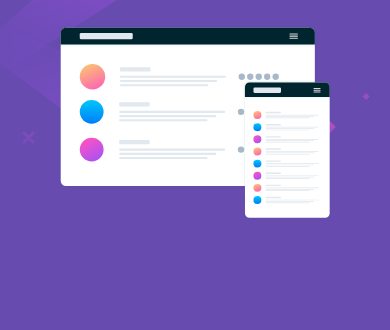
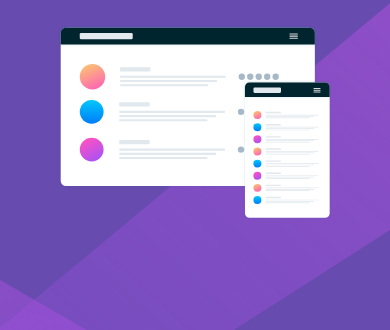
Before and after one commit to chakradhar32/huddle-landing-page-with-single-introductory-section-master, a plain HTML site: page index.html in a window 390 px wide. Shown: the part 83-413 px from the top of the page. Drawn offline with nearby package versions, Linux system fonts and the light colour scheme; a web font is replaced by a local one.

Commit message:
make background image responsive

```diff
--- a/styles.css
+++ b/styles.css
@@ -21,7 +21,7 @@ body {
     background-color: var(--violet);
     background-repeat: no-repeat;
     background-attachment: fixed;
-    background-size: contain;
+    background-size: cover;
     font-family:"Open Sans";
   }
   .main-container{
@@ -100,4 +100,7 @@ body {
       justify-content: center;
       padding:0;
     }
+    body{
+      background-image:url("images/bg-mobile.svg");
+    }
   }
```
